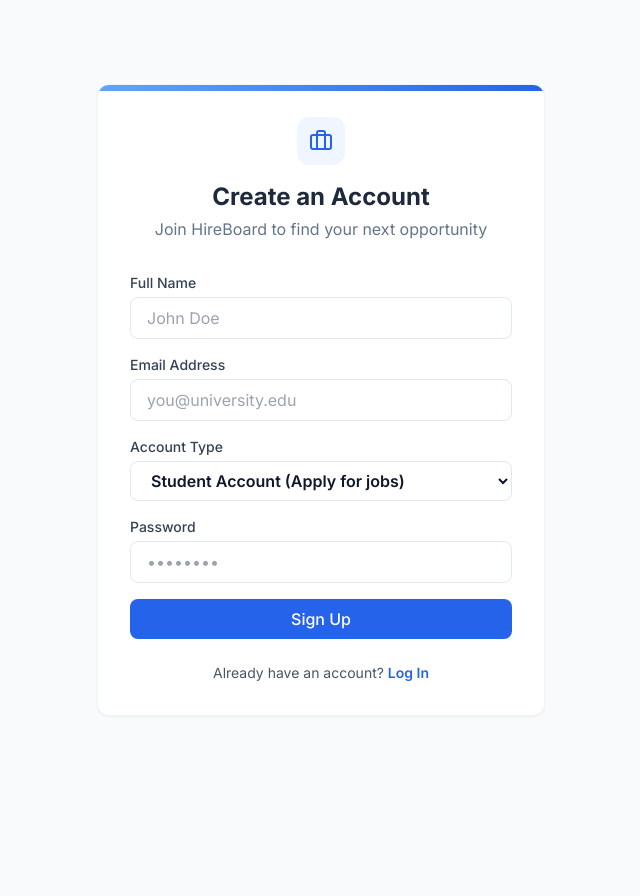
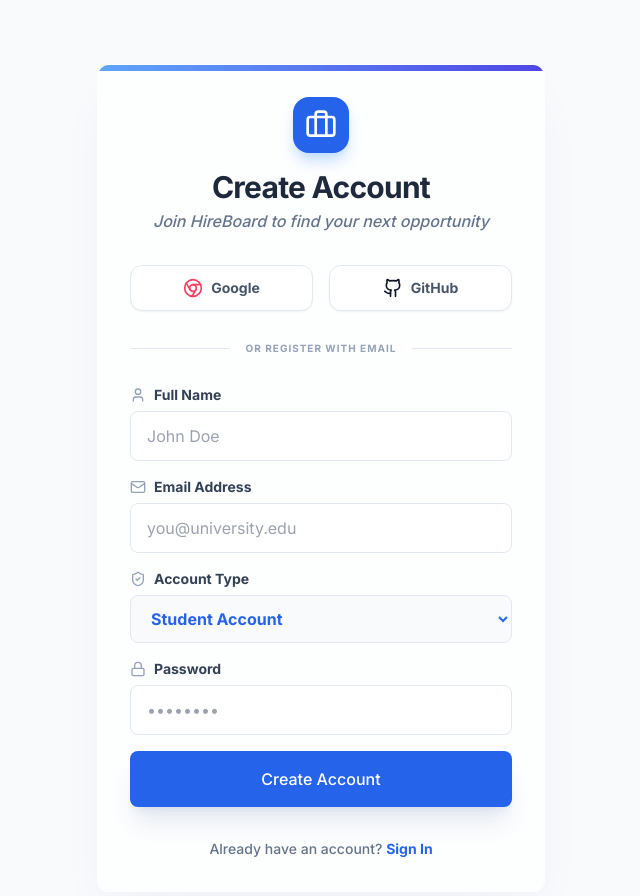
Before and after one commit to Khushboobari/Hireboard, a React (Vite) app in the folder client/: page /register in a window 1280 px wide. Shown: the top 896 px of the page, without its empty margins (319-959 px from the left). Before the commit the page ends 800 px from the top, so only its background shows below. Built offline with nearby package versions, Linux system fonts and the light colour scheme.

Commit message:
feat: animate login/register pages and add social login UI

```diff
--- a/client/src/pages/Login.jsx
+++ b/client/src/pages/Login.jsx
@@ -2,7 +2,8 @@ import { useState, useEffect } from 'react';
 import { useSelector, useDispatch } from 'react-redux';
 import { useNavigate, Link } from 'react-router-dom';
 import { loginUser, reset } from '../features/auth/authSlice';
-import { Briefcase, Loader2 } from 'lucide-react';
+import { Briefcase, Loader2, Mail, Lock, Chrome, Github } from 'lucide-react';
+import { motion } from 'framer-motion';
 
 const Login = () => {
   const [email, setEmail] = useState('');
@@ -20,11 +21,8 @@ const Login = () => {
       alert(message);
     }
     if (isSuccess || user) {
-      if (user?.role === 'admin') {
-        navigate('/admin');
-      } else {
-        navigate('/jobs');
-      }
+      const isManager = user?.role === 'admin' || user?.role === 'recruiter';
+      navigate(isManager ? '/admin' : '/dashboard');
     }
     dispatch(reset());
   }, [user, isError, isSuccess, message, navigate, dispatch]);
@@ -34,57 +32,146 @@ const Login = () => {
     dispatch(loginUser({ email, password }));
   };
 
+  const containerVariants = {
+    hidden: { opacity: 0, y: 20 },
+    visible: {
+      opacity: 1,
+      y: 0,
+      transition: { duration: 0.6, ease: "easeOut", staggerChildren: 0.1 }
+    }
+  };
+
+  const itemVariants = {
+    hidden: { opacity: 0, x: -10 },
+    visible: { opacity: 1, x: 0 }
+  };
+
   return (
-    <div className="min-h-screen flex items-center justify-center bg-slate-50 p-4">
-      <div className="card max-w-md w-full p-8 relative overflow-hidden">
-        <div className="absolute top-0 left-0 w-full h-1.5 bg-gradient-to-r from-primary-400 to-primary-600"></div>
+    <div className="min-h-screen flex items-center justify-center bg-slate-50 p-4 relative overflow-hidden">
+      {/* Background blobs */}
+      <div className="absolute inset-0 -z-10">
+        <motion.div
+          animate={{
+            scale: [1, 1.2, 1],
+            x: [0, 50, 0],
+            y: [0, -30, 0],
+          }}
+          transition={{ duration: 10, repeat: Infinity, ease: "easeInOut" }}
+          className="absolute top-[-10%] left-[-10%] w-[40%] h-[40%] bg-primary-100 rounded-full filter blur-3xl opacity-50"
+        />
+        <motion.div
+          animate={{
+            scale: [1, 1.1, 1],
+            x: [0, -30, 0],
+            y: [0, 50, 0],
+          }}
+          transition={{ duration: 12, repeat: Infinity, ease: "easeInOut", delay: 1 }}
+          className="absolute bottom-[-10%] right-[-10%] w-[40%] h-[40%] bg-indigo-100 rounded-full filter blur-3xl opacity-50"
+        />
+      </div>
+
+      <motion.div
+        variants={containerVariants}
+        initial="hidden"
+        animate="visible"
+        className="card max-w-md w-full p-8 relative glass backdrop-blur-xl border-white/40 shadow-2xl shadow-primary-900/5"
+      >
+        <div className="absolute top-0 left-0 w-full h-1.5 bg-gradient-to-r from-primary-400 to-indigo-600"></div>
 
         <div className="flex flex-col items-center mb-8">
-          <div className="w-12 h-12 bg-primary-50 rounded-xl flex items-center justify-center mb-4">
-            <Briefcase className="w-6 h-6 text-primary-600" />
-          </div>
-          <h2 className="text-2xl font-bold text-slate-800">Welcome Back</h2>
-          <p className="text-slate-500 mt-1">Log in to your HireBoard account</p>
+          <motion.div
+            whileHover={{ rotate: 15, scale: 1.1 }}
+            className="w-14 h-14 bg-primary-600 rounded-2xl flex items-center justify-center mb-4 text-white shadow-lg shadow-primary-200"
+          >
+            <Briefcase className="w-8 h-8" />
+          </motion.div>
+          <h2 className="text-3xl font-black text-slate-800 tracking-tight">Welcome Back</h2>
+          <p className="text-slate-500 mt-1 font-medium italic">Log in to your HireBoard account</p>
         </div>
 
-        <form onSubmit={onSubmit} className="space-y-4">
-          <div>
-            <label className="block text-sm font-medium text-slate-700 mb-1">Email Address</label>
+        {/* Social Logins */}
+        <div className="grid grid-cols-2 gap-4 mb-8">
+          <motion.button
+            whileHover={{ scale: 1.02 }}
+            whileTap={{ scale: 0.98 }}
+            className="flex items-center justify-center gap-2 py-3 px-4 border border-slate-200 rounded-xl font-bold text-slate-600 bg-white hover:bg-slate-50 transition-all shadow-sm"
+          >
+            <Chrome className="w-5 h-5 text-rose-500" />
+            <span className="text-sm">Google</span>
+          </motion.button>
+          <motion.button
+            whileHover={{ scale: 1.02 }}
+            whileTap={{ scale: 0.98 }}
+            className="flex items-center justify-center gap-2 py-3 px-4 border border-slate-200 rounded-xl font-bold text-slate-600 bg-white hover:bg-slate-50 transition-all shadow-sm"
+          >
+            <Github className="w-5 h-5 text-slate-900" />
+            <span className="text-sm">GitHub</span>
+          </motion.button>
+        </div>
+
+        <div className="relative mb-8">
+          <div className="absolute inset-0 flex items-center">
+            <div className="w-full border-t border-slate-200"></div>
+          </div>
+          <div className="relative flex justify-center text-xs uppercase">
+            <span className="bg-white px-4 text-slate-400 font-black tracking-widest leading-none">Or continue with</span>
+          </div>
+        </div>
+
+        <form onSubmit={onSubmit} className="space-y-5">
+          <motion.div variants={itemVariants}>
+            <label className="block text-sm font-bold text-slate-700 mb-2 flex items-center gap-2">
+              <Mail className="w-4 h-4 text-slate-400" /> Email Address
+            </label>
             <input
               type="email"
-              className="input-field"
+              className="input-field py-3.5 focus:ring-primary-500"
               value={email}
               onChange={(e) => setEmail(e.target.value)}
               placeholder="you@university.edu"
               required
               autoComplete="email"
             />
-          </div>
-          <div>
-            <label className="block text-sm font-medium text-slate-700 mb-1">Password</label>
+          </motion.div>
+          <motion.div variants={itemVariants}>
+            <label className="block text-sm font-bold text-slate-700 mb-2 flex items-center gap-2">
+              <Lock className="w-4 h-4 text-slate-400" /> Password
+            </label>
             <input
               type="password"
-              className="input-field"
+              className="input-field py-3.5 focus:ring-primary-500"
               value={password}
               onChange={(e) => setPassword(e.target.value)}
               placeholder="••••••••"
               required
               autoComplete="current-password"
             />
+          </motion.div>
+
+          <div className="text-right">
+             <Link to="#" className="text-xs font-bold text-primary-600 hover:text-primary-700">Forgot Password?</Link>
           </div>
-          <button type="submit" className="btn-primary w-full flex items-center justify-center gap-2 mt-6" disabled={isLoading}>
-            {isLoading && <Loader2 className="w-4 h-4 animate-spin" />}
-            {isLoading ? 'Signing In...' : 'Sign In'}
-          </button>
+
+          <motion.button
+            variants={itemVariants}
+            whileHover={{ scale: 1.01 }}
+            whileTap={{ scale: 0.99 }}
+            type="submit"
+            className="btn-primary w-full py-4 flex items-center justify-center gap-2 mt-4 text-base shadow-xl shadow-primary-900/10"
+            disabled={isLoading}
+          >
+            {isLoading && <Loader2 className="w-5 h-5 animate-spin" />}
+            {isLoading ? 'Signing In...' : 'Access Dashboard'}
+          </motion.button>
         </form>
 
-        <p className="mt-6 text-center text-sm text-slate-600">
+        <p className="mt-8 text-center text-sm text-slate-500 font-medium">
           Don't have an account?{' '}
-          <Link to="/register" className="text-primary-600 font-semibold hover:underline">
-            Register here
+          <Link to="/register" className="text-primary-600 font-bold hover:underline">
+            Create account
           </Link>
         </p>
-      </div>
+      </motion.div>
     </div>
   );
 };
--- a/client/src/pages/Register.jsx
+++ b/client/src/pages/Register.jsx
@@ -2,7 +2,8 @@ import { useState, useEffect } from 'react';
 import { useSelector, useDispatch } from 'react-redux';
 import { useNavigate, Link } from 'react-router-dom';
 import { registerUser, reset } from '../features/auth/authSlice';
-import { Briefcase, Loader2 } from 'lucide-react';
+import { Briefcase, Loader2, User, Mail, Lock, ShieldCheck, Chrome, Github } from 'lucide-react';
+import { motion } from 'framer-motion';
 
 const Register = () => {
   const [formData, setFormData] = useState({
@@ -42,83 +43,172 @@ const Register = () => {
     dispatch(registerUser(formData));
   };
 
+  const containerVariants = {
+    hidden: { opacity: 0, scale: 0.95 },
+    visible: {
+      opacity: 1,
+      scale: 1,
+      transition: { duration: 0.5, ease: "easeOut", staggerChildren: 0.1 }
+    }
+  };
+
+  const itemVariants = {
+    hidden: { opacity: 0, y: 15 },
+    visible: { opacity: 1, y: 0 }
+  };
+
   return (
-    <div className="min-h-screen flex items-center justify-center bg-slate-50 p-4 py-12">
-      <div className="card max-w-md w-full p-8 relative overflow-hidden">
-        <div className="absolute top-0 left-0 w-full h-1.5 bg-gradient-to-r from-primary-400 to-primary-600"></div>
+    <div className="min-h-screen flex items-center justify-center bg-slate-50 p-4 py-16 relative overflow-hidden">
+      {/* Background blobs */}
+      <div className="absolute inset-0 -z-10">
+        <motion.div
+          animate={{
+            scale: [1, 1.3, 1],
+            x: [0, -100, 0],
+            y: [0, 80, 0],
+          }}
+          transition={{ duration: 15, repeat: Infinity, ease: "easeInOut" }}
+          className="absolute top-1/4 right-[-10%] w-[50%] h-[50%] bg-indigo-100 rounded-full filter blur-3xl opacity-40"
+        />
+        <motion.div
+          animate={{
+            scale: [1, 1.2, 1],
+            x: [0, 100, 0],
+            y: [0, -100, 0],
+          }}
+          transition={{ duration: 20, repeat: Infinity, ease: "easeInOut", delay: 2 }}
+          className="absolute bottom-[-10%] left-[-10%] w-[50%] h-[50%] bg-primary-100 rounded-full filter blur-3xl opacity-40"
+        />
+      </div>
+
+      <motion.div
+        variants={containerVariants}
+        initial="hidden"
+        animate="visible"
+        className="card max-w-md w-full p-8 relative glass backdrop-blur-xl border-white/40 shadow-2xl shadow-primary-900/5"
+      >
+        <div className="absolute top-0 left-0 w-full h-1.5 bg-gradient-to-r from-primary-400 to-indigo-600"></div>
 
         <div className="flex flex-col items-center mb-8">
-          <div className="w-12 h-12 bg-primary-50 rounded-xl flex items-center justify-center mb-4">
-            <Briefcase className="w-6 h-6 text-primary-600" />
+          <motion.div
+            whileHover={{ rotate: [-5, 5, -5, 0], transition: { repeat: Infinity, duration: 1 } }}
+            className="w-14 h-14 bg-primary-600 rounded-2xl flex items-center justify-center mb-4 text-white shadow-lg shadow-primary-200"
+          >
+            <Briefcase className="w-8 h-8" />
+          </motion.div>
+          <h2 className="text-3xl font-black text-slate-800 tracking-tight">Create Account</h2>
+          <p className="text-slate-500 mt-1 font-medium italic text-center">Join HireBoard to find your next opportunity</p>
+        </div>
+
+        {/* Social Register */}
+        <div className="grid grid-cols-2 gap-4 mb-8">
+          <motion.button
+            whileHover={{ scale: 1.02 }}
+            whileTap={{ scale: 0.98 }}
+            className="flex items-center justify-center gap-2 py-3 px-4 border border-slate-200 rounded-xl font-bold text-slate-600 bg-white hover:bg-slate-50 transition-all shadow-sm"
+          >
+            <Chrome className="w-5 h-5 text-rose-500" />
+            <span className="text-sm">Google</span>
+          </motion.button>
+          <motion.button
+            whileHover={{ scale: 1.02 }}
+            whileTap={{ scale: 0.98 }}
+            className="flex items-center justify-center gap-2 py-3 px-4 border border-slate-200 rounded-xl font-bold text-slate-600 bg-white hover:bg-slate-50 transition-all shadow-sm"
+          >
+            <Github className="w-5 h-5 text-slate-900" />
+            <span className="text-sm">GitHub</span>
+          </motion.button>
+        </div>
+
+        <div className="relative mb-8">
+          <div className="absolute inset-0 flex items-center">
+            <div className="w-full border-t border-slate-200"></div>
           </div>
-          <h2 className="text-2xl font-bold text-slate-800">Create an Account</h2>
-          <p className="text-slate-500 mt-1">Join HireBoard to find your next opportunity</p>
+          <div className="relative flex justify-center text-xs uppercase">
+            <span className="bg-white px-4 text-slate-400 font-black tracking-widest leading-none text-[10px]">Or register with email</span>
+          </div>
         </div>
 
         <form onSubmit={onSubmit} className="space-y-4">
-          <div>
-            <label htmlFor="name" className="block text-sm font-medium text-slate-700 mb-1">Full Name</label>
+          <motion.div variants={itemVariants}>
+            <label htmlFor="name" className="block text-sm font-bold text-slate-700 mb-1.5 flex items-center gap-2">
+              <User className="w-4 h-4 text-slate-400" /> Full Name
+            </label>
             <input
               id="name"
               type="text"
               name="name"
-              className="input-field"
+              className="input-field py-3 focus:ring-primary-500"
               value={name}
               onChange={onChange}
               placeholder="John Doe"
               required
               autoComplete="name"
             />
-          </div>
-          <div>
-            <label htmlFor="email" className="block text-sm font-medium text-slate-700 mb-1">Email Address</label>
+          </motion.div>
+          <motion.div variants={itemVariants}>
+            <label htmlFor="email" className="block text-sm font-bold text-slate-700 mb-1.5 flex items-center gap-2">
+              <Mail className="w-4 h-4 text-slate-400" /> Email Address
+            </label>
             <input
               id="email"
               type="email"
               name="email"
-              className="input-field"
+              className="input-field py-3 focus:ring-primary-500"
               value={email}
               onChange={onChange}
               placeholder="you@university.edu"
               required
               autoComplete="email"
             />
-          </div>
-          <div>
-             <label htmlFor="role" className="block text-sm font-medium text-slate-700 mb-1">Account Type</label>
-              <select id="role" name="role" value={role} onChange={onChange} className="input-field font-semibold">
-                <option value="student">Student Account (Apply for jobs)</option>
-                <option value="recruiter">Recruiter Account (Post & manage jobs)</option>
+          </motion.div>
+          <motion.div variants={itemVariants}>
+             <label htmlFor="role" className="block text-sm font-bold text-slate-700 mb-1.5 flex items-center gap-2">
+               <ShieldCheck className="w-4 h-4 text-slate-400" /> Account Type
+             </label>
+              <select id="role" name="role" value={role} onChange={onChange} className="input-field py-3 font-bold text-primary-600 bg-slate-50 cursor-pointer">
+                <option value="student">Student Account</option>
+                <option value="recruiter">Recruiter Account</option>
                 <option value="admin">System Admin</option>
               </select>
-          </div>
-          <div>
-            <label htmlFor="password" className="block text-sm font-medium text-slate-700 mb-1">Password</label>
+          </motion.div>
+          <motion.div variants={itemVariants}>
+            <label htmlFor="password" className="block text-sm font-bold text-slate-700 mb-1.5 flex items-center gap-2">
+              <Lock className="w-4 h-4 text-slate-400" /> Password
+            </label>
             <input
               id="password"
               type="password"
               name="password"
-              className="input-field"
+              className="input-field py-3 focus:ring-primary-500"
               value={password}
               onChange={onChange}
               placeholder="••••••••"
               required
               autoComplete="new-password"
             />
-          </div>
-          <button type="submit" className="btn-primary w-full flex items-center justify-center gap-2 mt-6" disabled={isLoading}>
-            {isLoading && <Loader2 className="w-4 h-4 animate-spin" />}
-            {isLoading ? 'Creating...' : 'Sign Up'}
-          </button>
+          </motion.div>
+
+          <motion.button
+            variants={itemVariants}
+            whileHover={{ scale: 1.01 }}
+            whileTap={{ scale: 0.99 }}
+            type="submit"
+            className="btn-primary w-full py-4 flex items-center justify-center gap-2 mt-4 text-base shadow-xl shadow-primary-900/10"
+            disabled={isLoading}
+          >
+            {isLoading && <Loader2 className="w-5 h-5 animate-spin" />}
+            {isLoading ? 'Processing...' : 'Create Account'}
+          </motion.button>
         </form>
 
-        <p className="mt-6 text-center text-sm text-slate-600">
+        <p className="mt-8 text-center text-sm text-slate-500 font-medium">
           Already have an account?{' '}
-          <Link to="/login" className="text-primary-600 font-semibold hover:underline">
-            Log In
+          <Link to="/login" className="text-primary-600 font-bold hover:underline">
+            Sign In
           </Link>
         </p>
-      </div>
+      </motion.div>
     </div>
   );
 };
```
